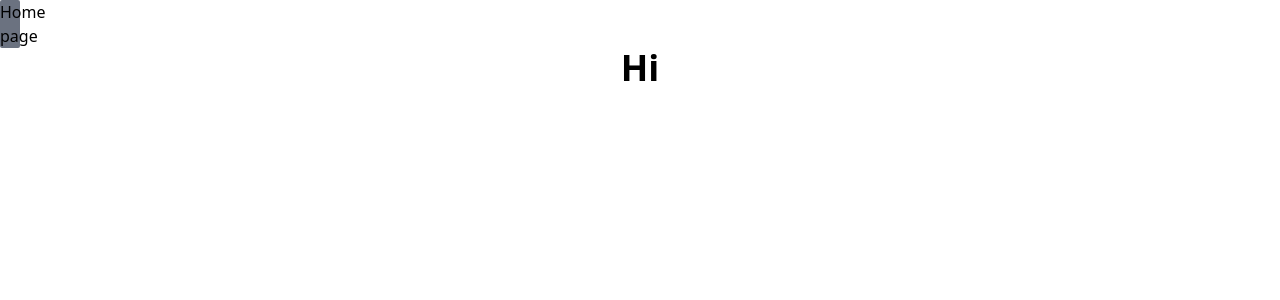
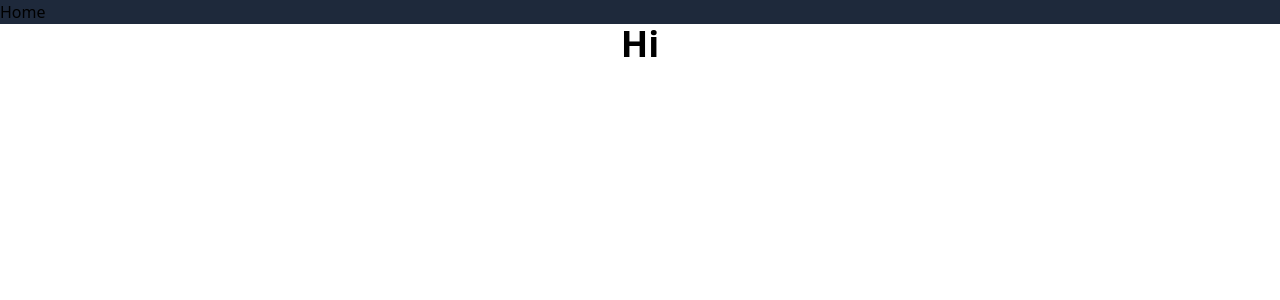
Before and after one commit to Dragonlord1005/nuxt-boi, a Nuxt app: page / in a window 1280 px wide. Shown: the top 300 px of the page. Built offline with nearby package versions, Linux system fonts and the light colour scheme.

Commit message:
css doesn't seem to be doing much

```diff
--- a/components/Navbar.vue
+++ b/components/Navbar.vue
@@ -4,8 +4,8 @@ const Navbar = resolveComponent('Navbar')
 
 <template>
   <div>
-    <head class="flex items-stretch rounded-sm bg-gray-500 w-5">
-      <NuxtLink to="/">Home page</NuxtLink>
+    <head class="flex items-stretch bg-slate-800 border-slate-300">
+      <NuxtLink to="/">Home</NuxtLink>
     </head>
   </div>
 </template>
```
